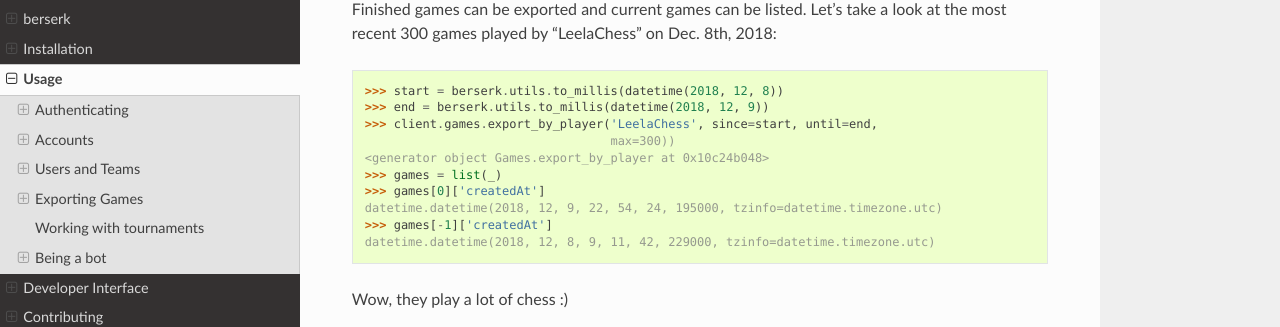
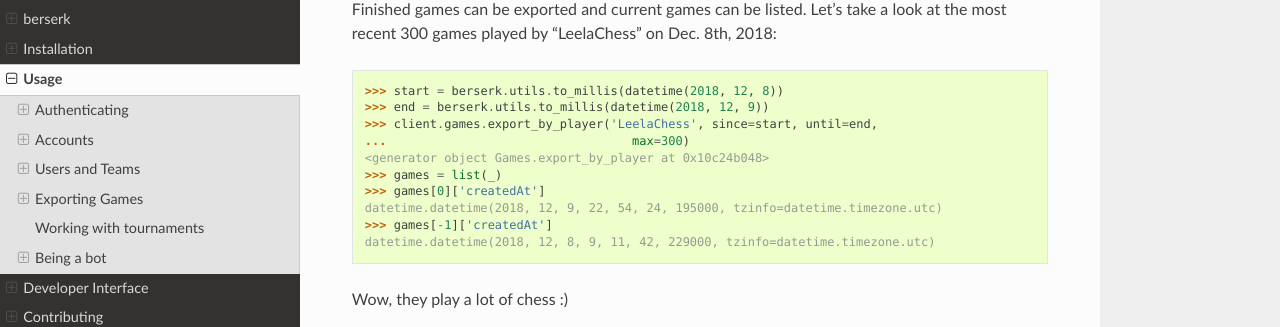
Before and after one commit to rhgrant10/berserk, a Sphinx documentation site: the page built from docs/usage.rst, in a window 1280 px wide and 900 px high, scrolled down 4678 px. Shown: the part 126-453 px from the top of the window. Built offline with Sphinx 7.4.7 and the Read the Docs theme 2.0.0, drawn with Linux system fonts in a browser that asks for light colours.

Commit message:
fix doc for `client.games.export_by_player`

```diff
--- a/docs/usage.rst
+++ b/docs/usage.rst
@@ -279,7 +279,7 @@ look at the most recent 300 games played by "LeelaChess" on Dec. 8th, 2018:
     >>> start = berserk.utils.to_millis(datetime(2018, 12, 8))
     >>> end = berserk.utils.to_millis(datetime(2018, 12, 9))
     >>> client.games.export_by_player('LeelaChess', since=start, until=end,
-                                      max=300))
+    ...                                  max=300)
     <generator object Games.export_by_player at 0x10c24b048>
     >>> games = list(_)
     >>> games[0]['createdAt']
```
